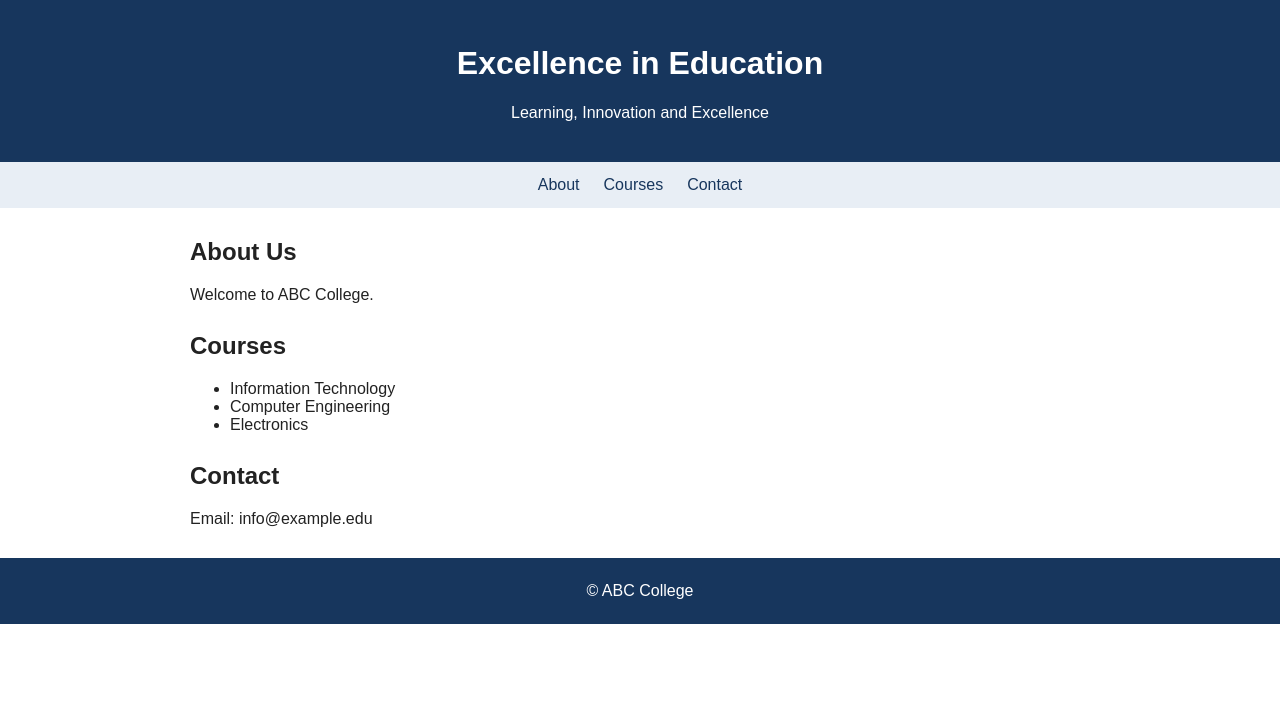
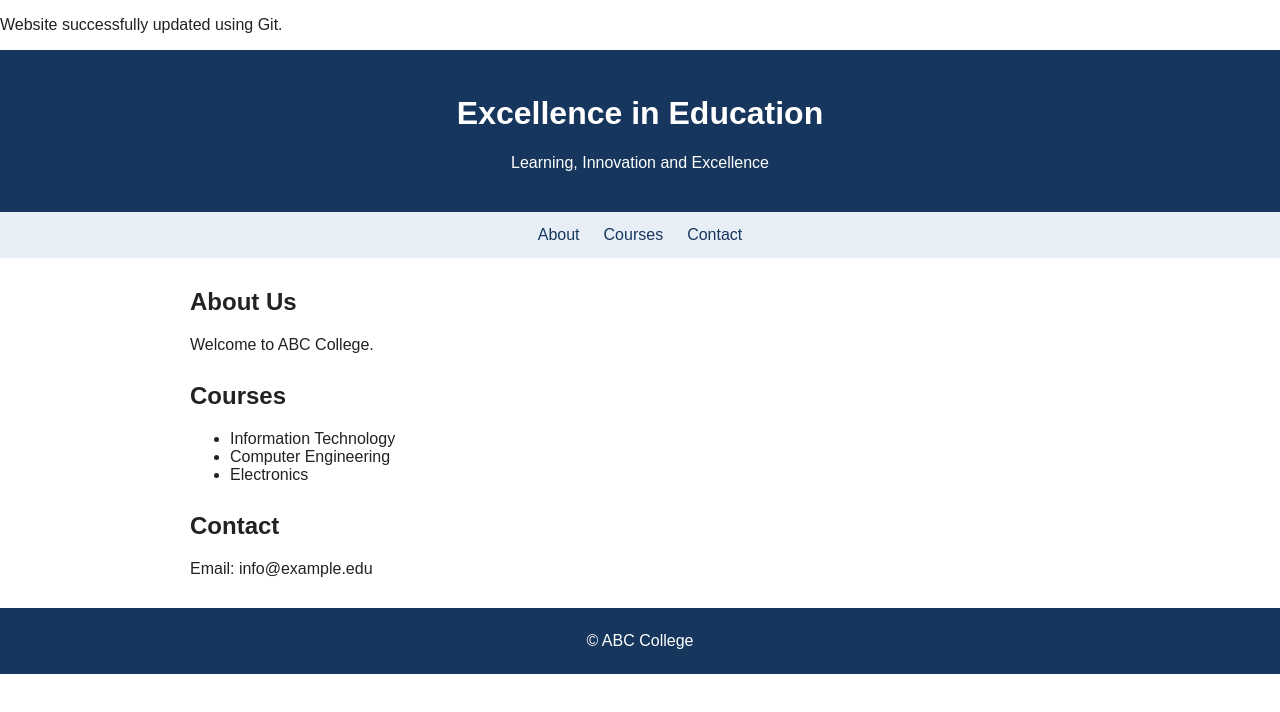
Before and after one commit to cithsurs/CollegeWebsite, a plain HTML site: page index.html in a window 1280 px wide. Drawn offline with Linux system fonts and the light colour scheme.

Commit message:
Update college website

```diff
--- a/index.html
+++ b/index.html
@@ -2,6 +2,7 @@
 <html lang="en">
 <head><meta charset="UTF-8"><meta name="viewport" content="width=device-width, initial-scale=1">
 <title>College Website</title><link rel="stylesheet" href="style.css"></head>
+<p>Website successfully updated using Git.</p>
 <body><header><h1>Excellence in Education </h1><p>Learning, Innovation and Excellence</p></header>
 <nav><a href="#about">About</a><a href="#courses">Courses</a><a href="#contact">Contact</a></nav>
 <main><section id="about"><h2>About Us</h2><p>Welcome to ABC College.</p></section>
```
